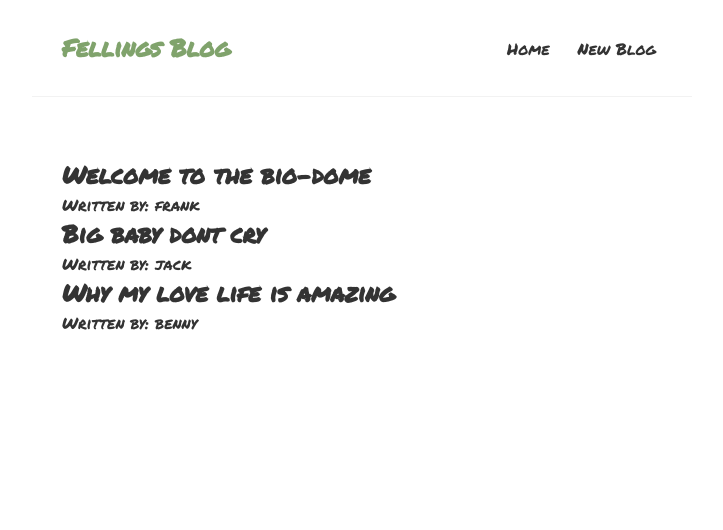
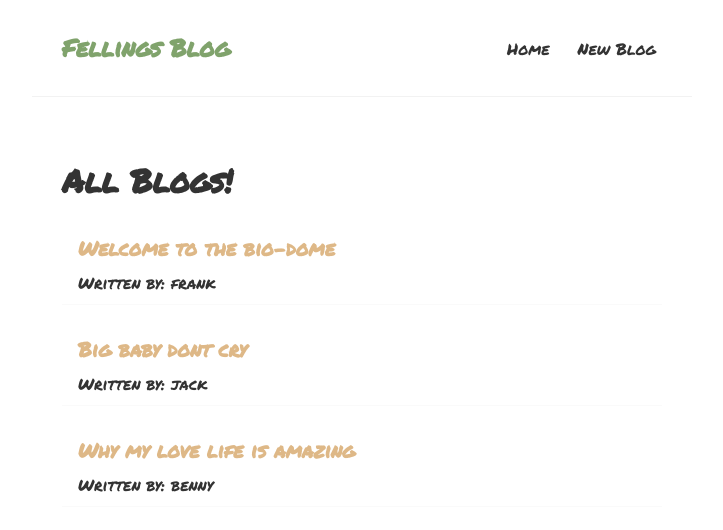
Before and after one commit to jonbleibdrey/feeling-blog, a React (Create React App) app: page / in a window 1280 px wide. Shown: the top 530 px of the page, without its empty margins (278-1001 px from the left). Built offline with nearby package versions, Linux system fonts and the light colour scheme.

Commit message:
relearned props

```diff
--- /dev/null
+++ b/src/BlogList.js
@@ -0,0 +1,19 @@
+import React from 'react'
+
+const blogList = ({blogs, title}) => {
+
+  console.log(blogs)
+  return (
+    <div className="blog-list">
+      <h1>{title}</h1>
+      {blogs.map((blog)=> (
+        <div className="blog-preview" key={blog.id}>
+          <h2>{blog.title}</h2>
+          <p>Written by: {blog.author}</p>
+        </div>
+      ))}
+    </div>
+  )
+}
+
+export default blogList
--- a/src/Home.js
+++ b/src/Home.js
@@ -1,5 +1,6 @@
 import React from "react";
 import { useState } from "react";
+import BlogList from "./BlogList";
 
 
 const Home = () => {
@@ -38,12 +39,7 @@ const Home = () => {
 
   return (
     <div className="home">
-      {blogs.map((blog)=> (
-        <div className="blog-preview" key={blog.id}>
-          <h2>{blog.title}</h2>
-          <p>Written by: {blog.author}</p>
-        </div>
-      ))}
+      <BlogList blogs={blogs} title="All Blogs!"/>
       {/* <p>{updateName} is {updateAge} years old</p>
       <button onClick={handleClick}>Click Me</button> */}
       {/* <button onClick={(e)=>handleClickAgain(" mario", e)}>Click on me again</button> */}
--- a/src/index.css
+++ b/src/index.css
@@ -38,3 +38,19 @@
   margin: 40px auto;
   padding: 20px;
 }
+
+.blog-preview{
+padding: 10px 16px;
+margin: 20px 0;
+border-bottom: 1px solid #fafafa;
+}
+
+.blog-preview:hover{
+box-shadow: 3px 5px 10px rgba(0,0,0,0.1);
+}
+
+.blog-preview h2{
+font-size: 20px;
+color: burlywood;
+margin-bottom: 8px;
+}
```
